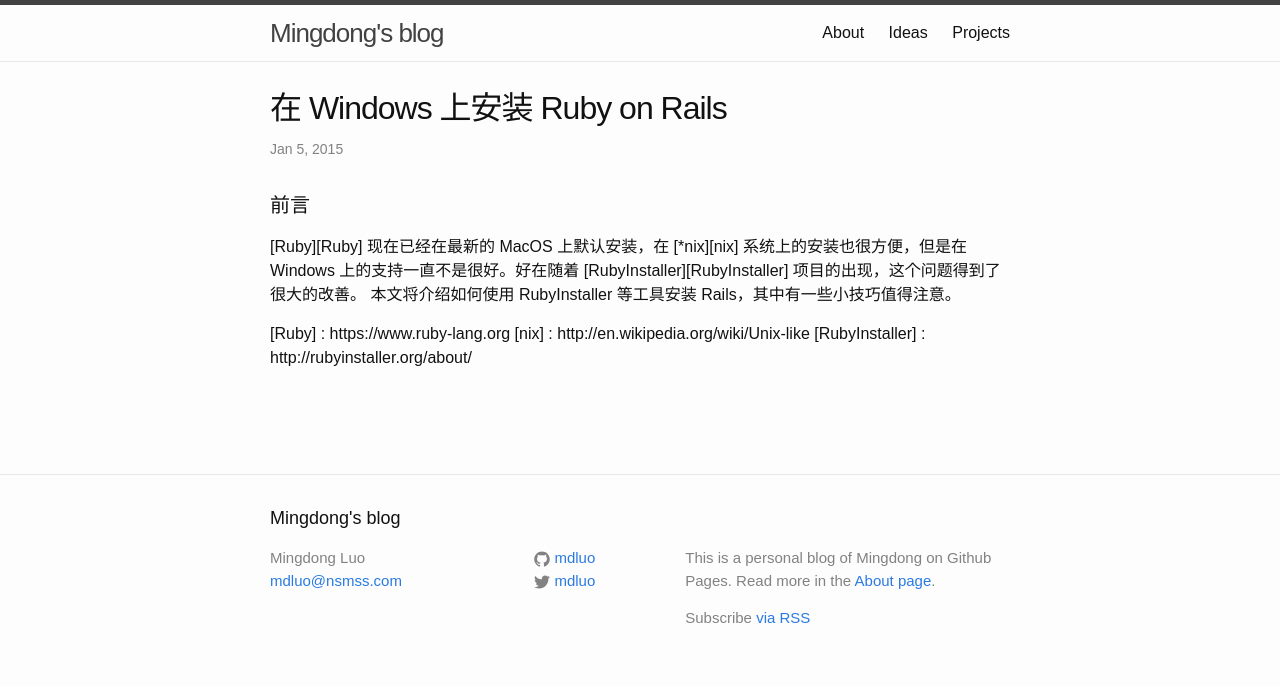
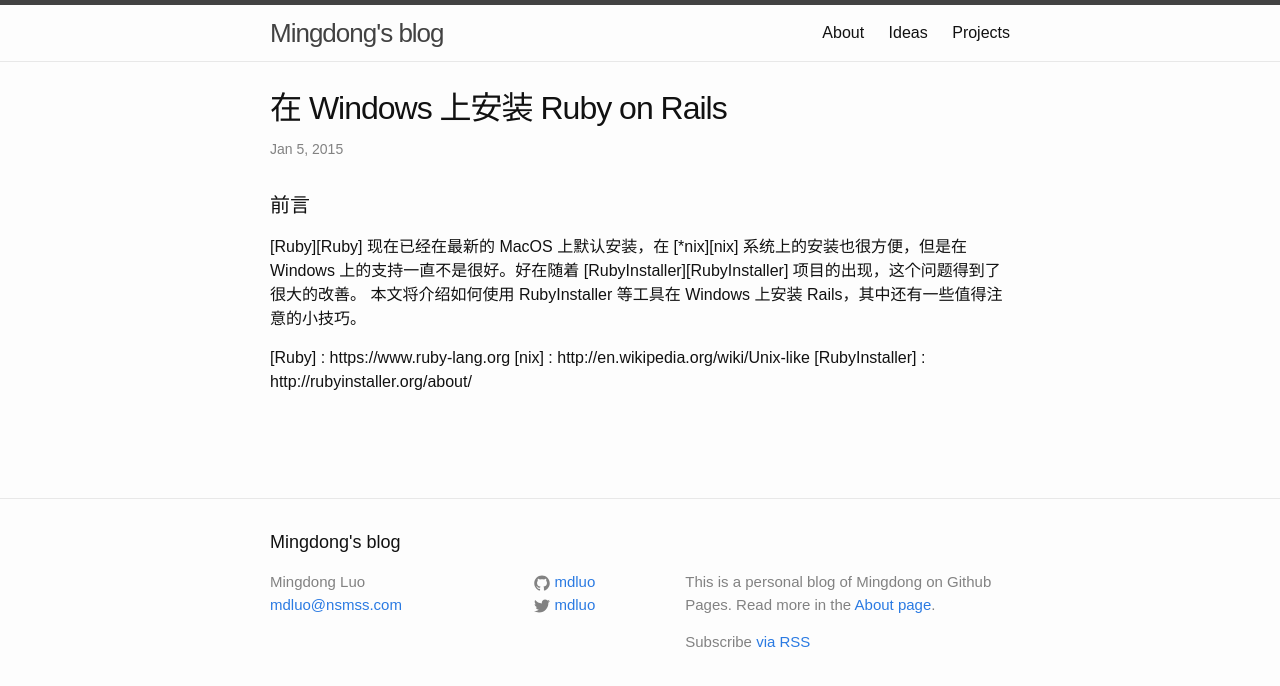
Before and after one commit to itfen/md, a Jekyll site: the page built from _posts/2015-01-05-install-ruby-on-rails-on-windows.md, in a window 1280 px wide. Shown: the top 686 px of the page. Built offline with Jekyll 4.4.1, drawn with Linux system fonts in a browser that asks for light colours; comment, search, counter and statistics services are not loaded.

Commit message:
Update post

```diff
--- a/_posts/2015-01-05-install-ruby-on-rails-on-windows.md
+++ b/_posts/2015-01-05-install-ruby-on-rails-on-windows.md
@@ -7,7 +7,7 @@
 ---
 ####前言
 [Ruby][Ruby] 现在已经在最新的 MacOS 上默认安装，在 [\*nix][nix] 系统上的安装也很方便，但是在 Windows 上的支持一直不是很好。好在随着 [RubyInstaller][RubyInstaller] 项目的出现，这个问题得到了很大的改善。
-本文将介绍如何使用 RubyInstaller 等工具安装 Rails，其中有一些小技巧值得注意。
+本文将介绍如何使用 RubyInstaller 等工具在 Windows 上安装 Rails，其中还有一些值得注意的小技巧。
 
 
 [Ruby] :                https://www.ruby-lang.org
```
